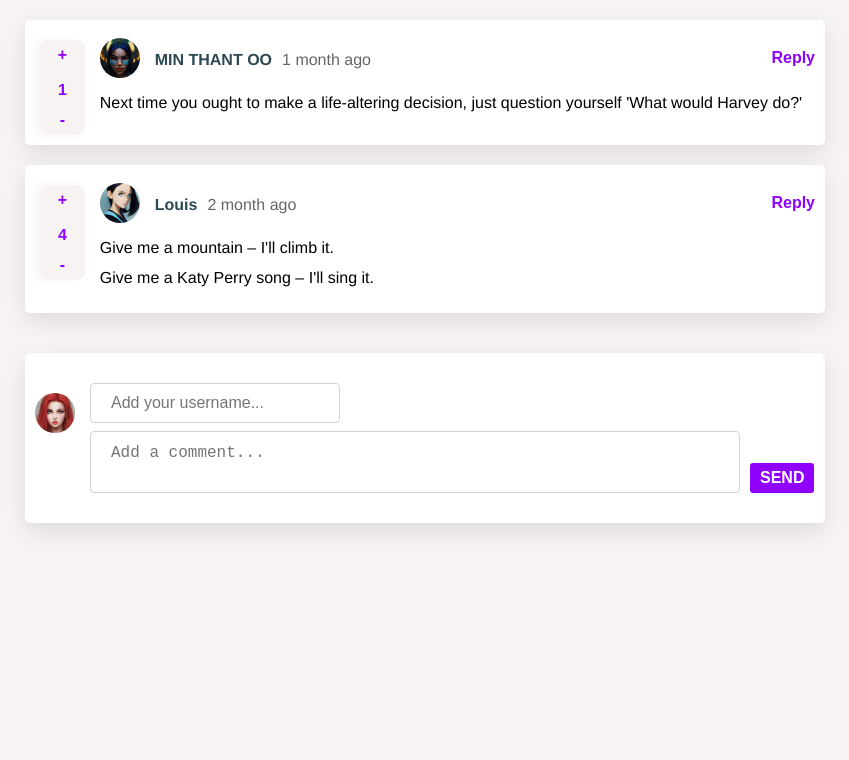
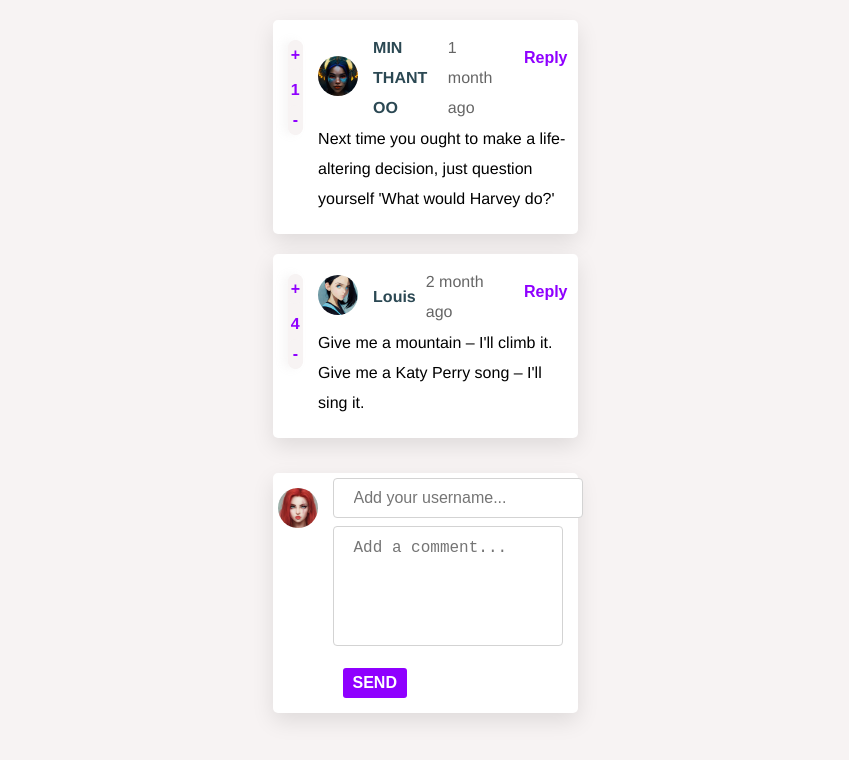
Before and after one commit to Min121e/minthantoo, a plain HTML site: page interface1/index.html in a window 1280 px wide. Shown: the whole page, without its empty margins (215-1064 px from the left). Drawn offline with nearby package versions, Linux system fonts and the light colour scheme; some icons are missing.

Commit message:
updated for 305px screen

```diff
--- a/interface1/style.css
+++ b/interface1/style.css
@@ -592,11 +592,40 @@ textarea::-webkit-scrollbar {
         width: 320px;
         margin-left: 0px;
     }
-
-
-
 }
 
+@media (min-width: 305px) {
+    .single-card {
+        width: 305px;
+    }
+
+    .comment {
+        width: 305px;
+        padding: 5px;
+        height: 240px;
+    }
+
+    .comment .comment-text {
+        width: 230px;
+        height: 120px;
+    }
+
+    .comment button {
+        margin-top: 190px;
+        margin-bottom: 10px;
+        margin-left: -240px;
+    }
+
+    .sub-all {
+        width: 305px;
+        margin-bottom: 15px;
+    }
+
+    .single-card.sm {
+        width: 305px;
+        margin-left: 0px;
+    }
+}
 
 
 
```
